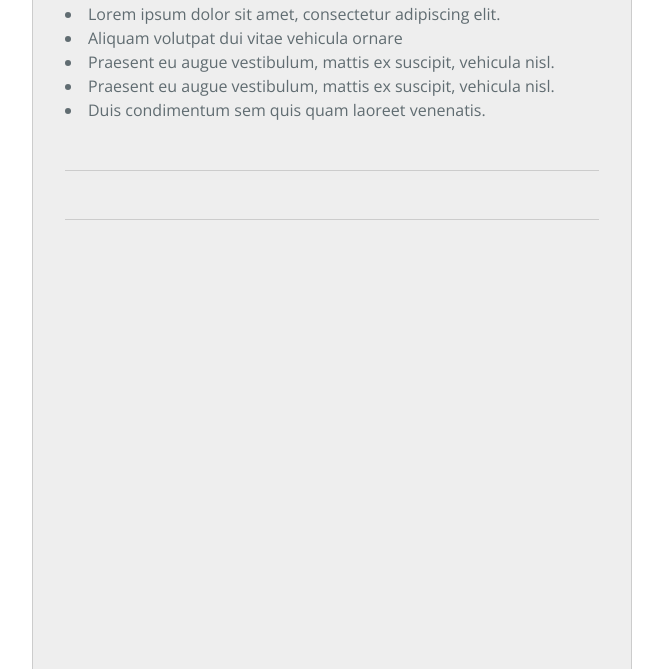
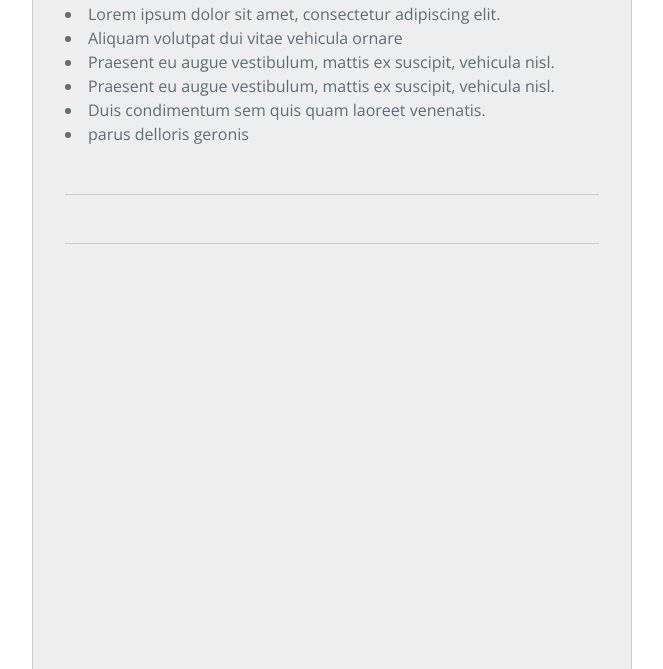
Before and after one commit to jacobfrank96/Bear-Bucks, a plain HTML site: page index.html in a window 1280 px wide. Shown: the part 131-800 px from the top of the page, without its empty margins (308-971 px from the left). Drawn offline with nearby package versions, Linux system fonts and the light colour scheme.

Commit message:
Update index.html

```diff
--- a/index.html
+++ b/index.html
@@ -18,6 +18,7 @@
         <li>Praesent eu augue vestibulum, mattis ex suscipit, vehicula nisl.</li>
         <li>Praesent eu augue vestibulum, mattis ex suscipit, vehicula nisl.</li>
         <li>Duis condimentum sem quis quam laoreet venenatis.</li>
+        <li>parus delloris geronis</li>
 
 
       </section>
```
